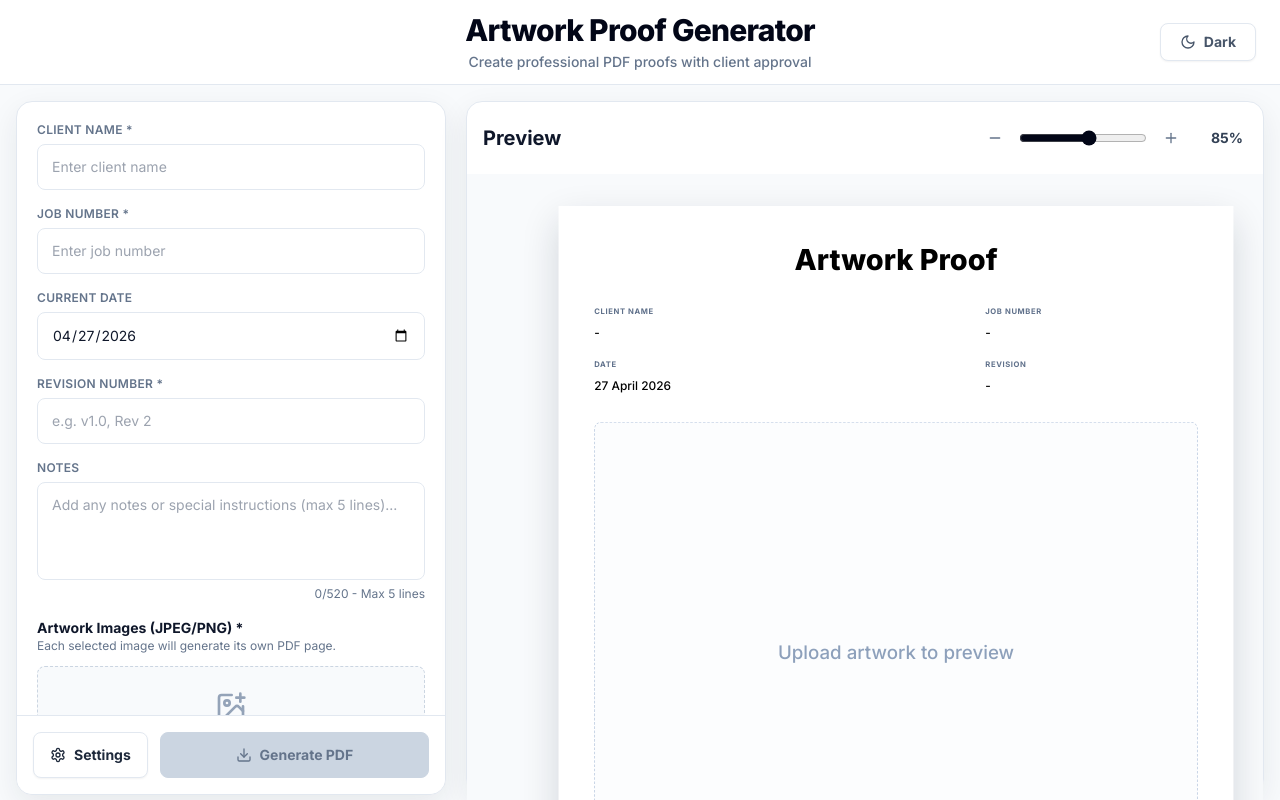
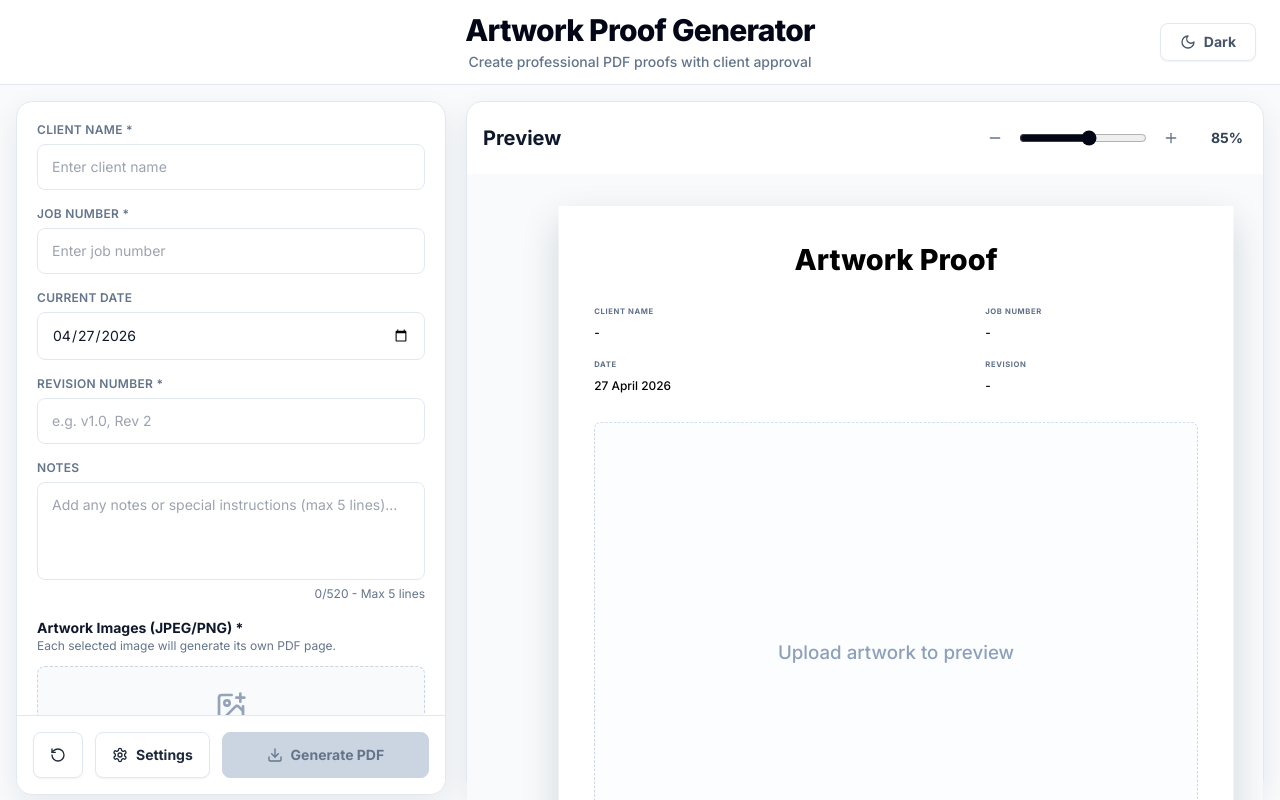
Before and after one commit to RocketRynoRR/ArtProof, a React (Vite) app: page / in a window 1280 px wide. Built offline with nearby package versions, Linux system fonts and the light colour scheme.

Commit message:
Add files via upload

```diff
--- a/src/components/Sidebar.jsx
+++ b/src/components/Sidebar.jsx
@@ -1,4 +1,4 @@
-import { Download, Settings } from "lucide-react";
+import { Download, RotateCcw, Settings } from "lucide-react";
 import UploadSection from "./UploadSection";
 import { useProofStore } from "../store/useProofStore";
 import { generateProofPdf } from "../lib/pdf";
@@ -9,6 +9,7 @@ export default function Sidebar({ onOpenSettings }) {
   const proof = useProofStore((state) => state.proof);
   const settings = useProofStore((state) => state.settings);
   const setProofField = useProofStore((state) => state.setProofField);
+  const resetDraft = useProofStore((state) => state.resetDraft);
   const canGenerate = proof.clientName && proof.jobNumber && proof.revisionNumber;
 
   return (
@@ -47,7 +48,20 @@ export default function Sidebar({ onOpenSettings }) {
         <UploadSection title="Site / Location Photos" storageKey="sitePhotos" helper="Optional install/location context. Selected photos also get their own pages." />
       </div>
 
-      <div className="grid grid-cols-[auto_1fr] gap-3 border-t border-slate-200 bg-white/95 p-4 backdrop-blur dark:border-slate-800 dark:bg-slate-950/95">
+      <div className="grid grid-cols-[auto_auto_1fr] gap-3 border-t border-slate-200 bg-white/95 p-4 backdrop-blur dark:border-slate-800 dark:bg-slate-950/95">
+        <button
+          type="button"
+          onClick={() => {
+            if (window.confirm("Clear all proof details and uploaded images?")) {
+              resetDraft();
+            }
+          }}
+          className="inline-flex items-center justify-center gap-2 rounded-lg border border-slate-200 bg-white px-4 py-3 text-sm font-bold text-slate-800 shadow-sm transition hover:border-slate-300 hover:bg-slate-50 dark:border-slate-700 dark:bg-slate-900 dark:text-slate-200"
+          aria-label="Clear proof"
+          title="Clear proof"
+        >
+          <RotateCcw className="h-4 w-4" />
+        </button>
         <button
           type="button"
           onClick={onOpenSettings}
```
